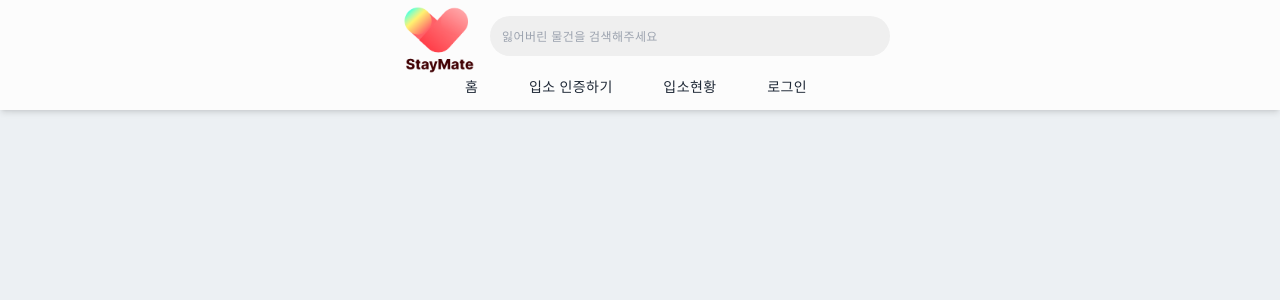
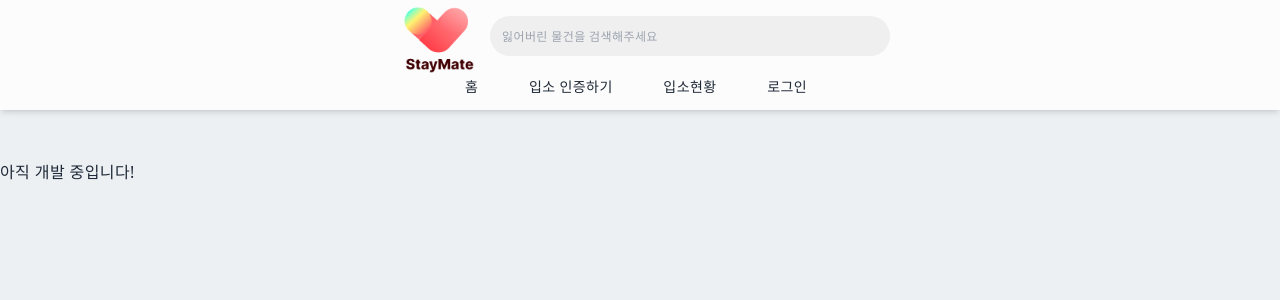
Before and after one commit to Stay-Mate/Stay-mate-client, a Next.js app: page /allenter in a window 1280 px wide. Shown: the top 300 px of the page. Built offline with nearby package versions, Linux system fonts and the light colour scheme.

Commit message:
CHORE : 현재 개발 중인 화면 표시

```diff
--- a/components/Allenter/index.tsx
+++ b/components/Allenter/index.tsx
@@ -1,5 +1,5 @@
 import React from "react";
 
 export const Allenter = () => {
-  return <div>Allenter</div>;
+  return <div className="pt-40">아직 개발 중입니다!</div>;
 };
--- a/components/Enter/index.tsx
+++ b/components/Enter/index.tsx
@@ -1,5 +1,5 @@
 import React from "react";
 
 export const Enter = () => {
-  return <div>아직 개발 중입니다!</div>;
+  return <div className="pt-40">아직 개발 중입니다!</div>;
 };
```
